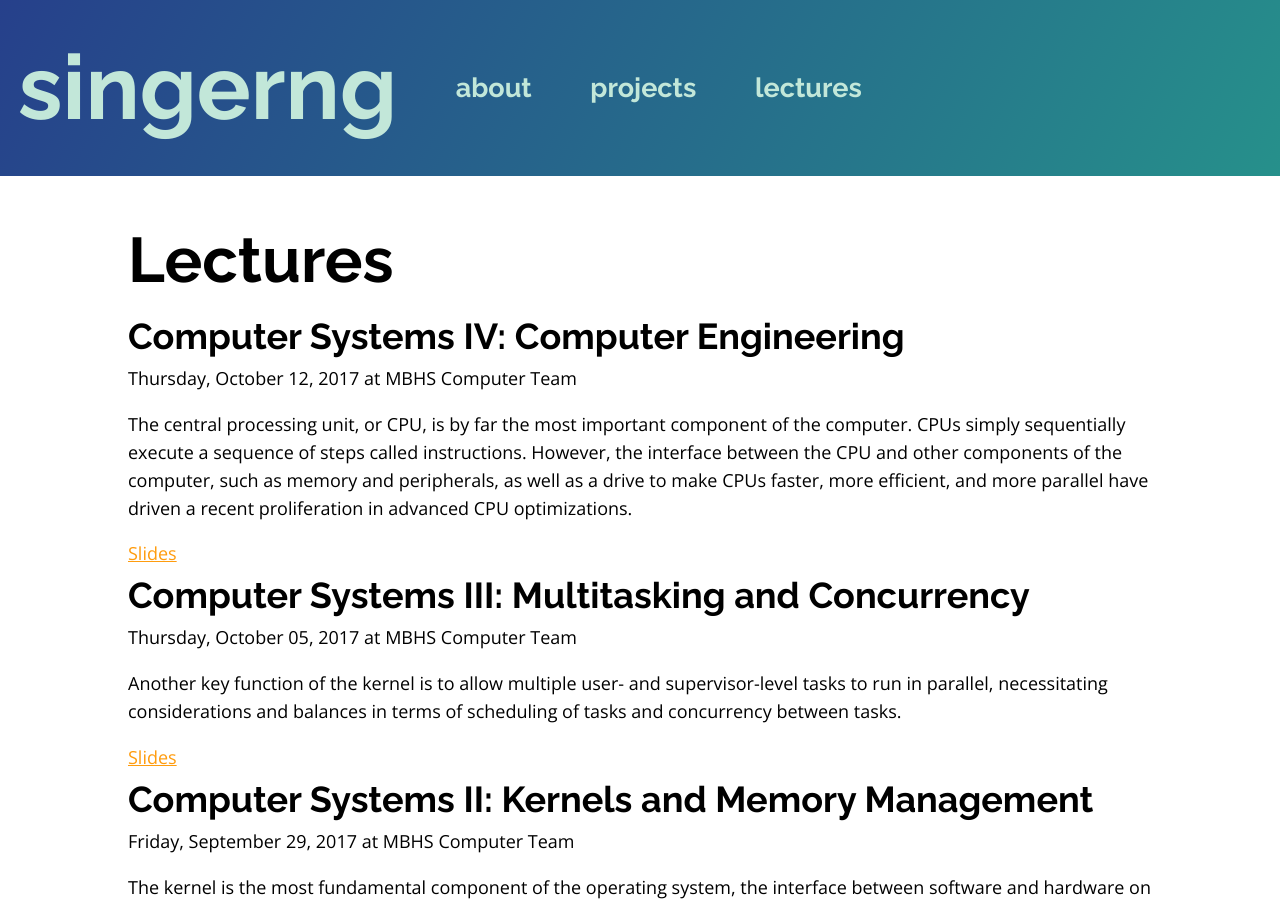
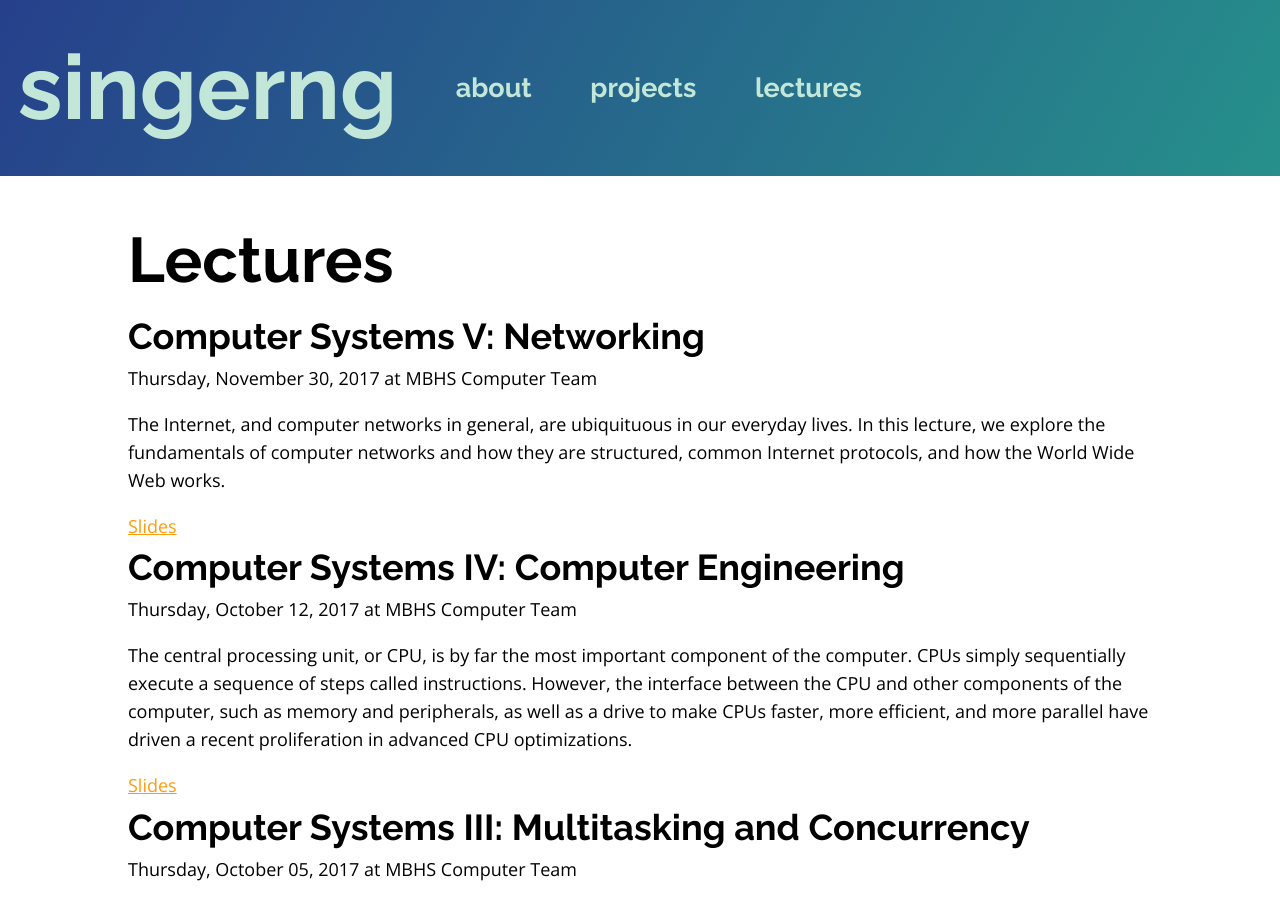
Before and after one commit to singerng/noahsinger.org, a Jekyll site: the page built from lectures/index.md, in a window 1280 px wide and 900 px high. Built offline with Jekyll 4.4.1, drawn with Linux system fonts in a browser that asks for light colours; nearby versions of some CDN libraries.

Commit message:
networking lecture

```diff
--- a/_data/lectures.yml
+++ b/_data/lectures.yml
@@ -1,3 +1,11 @@
+- title: "Computer Systems V: Networking"
+  slides: networking.pdf
+  date: 2017-11-30
+  venue: MBHS Computer Team
+  description: >
+    The Internet, and computer networks in general, are ubiquituous in our everyday lives. In this lecture, we explore
+    the fundamentals of computer networks and how they are structured, common Internet protocols, and how the World Wide Web works.
+
 - title: "Computer Systems IV: Computer Engineering"
   slides: computer_engineering.pdf
   date: 2017-10-12
```
